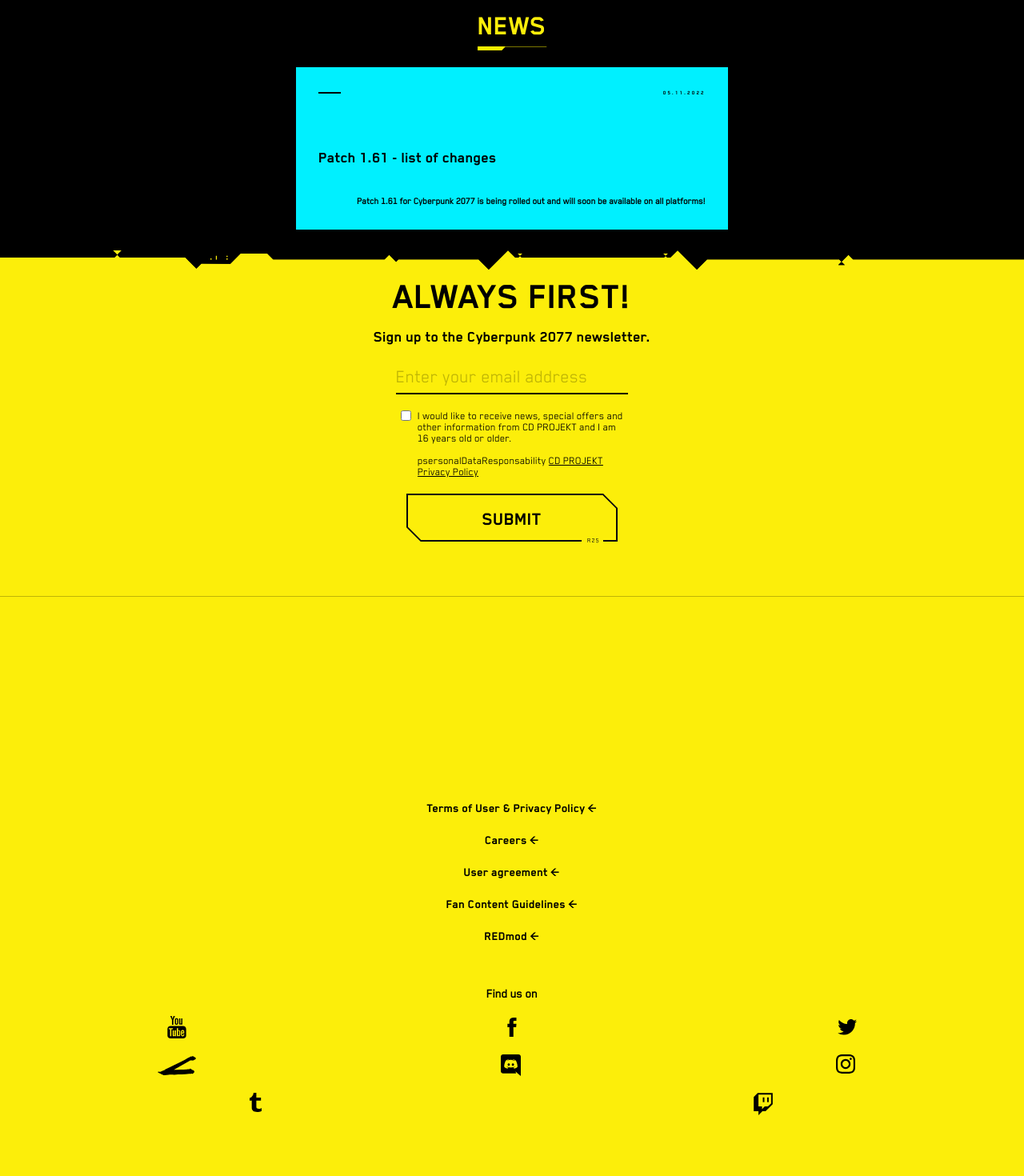
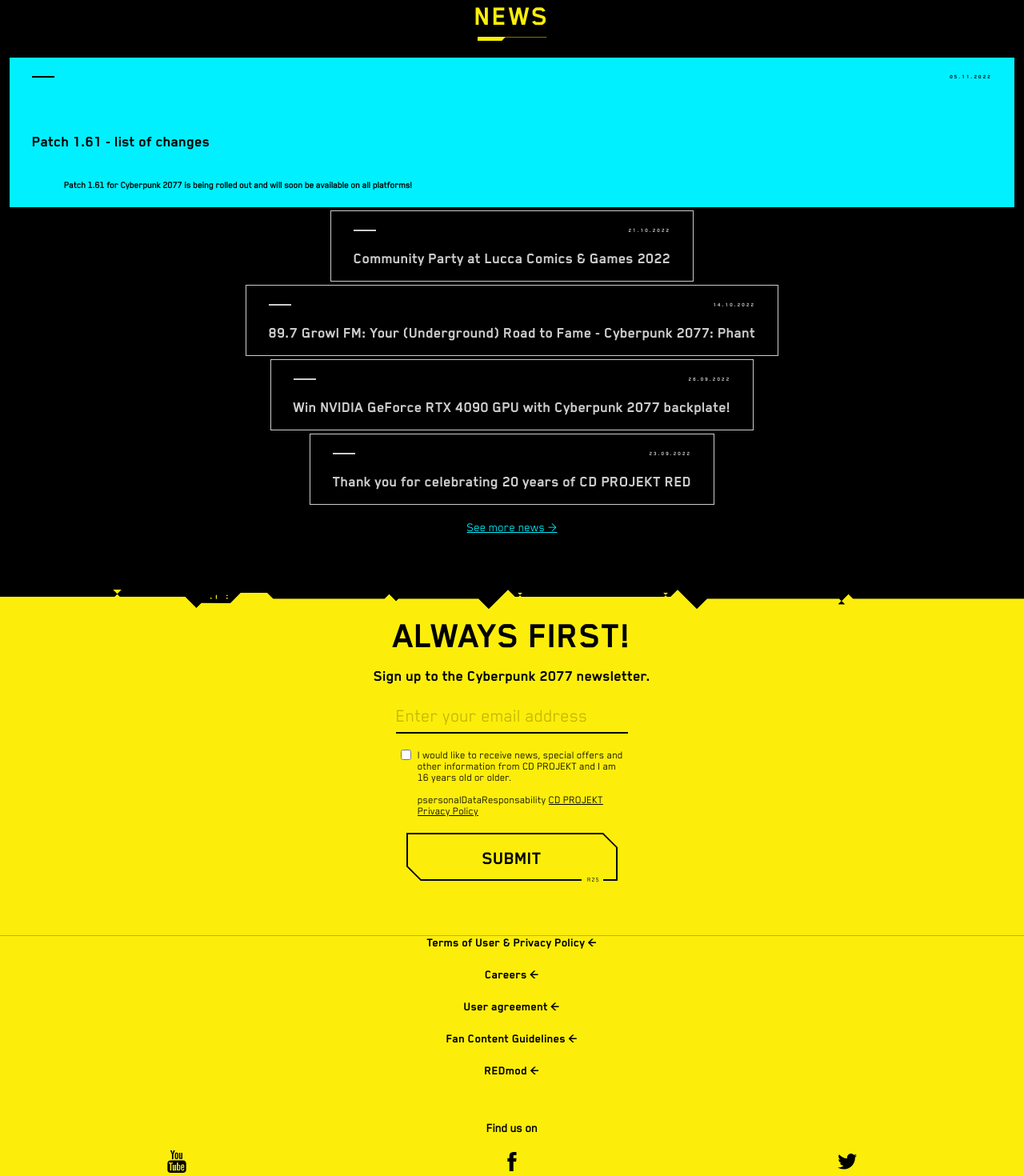
Before and after one commit to marcioflaviof/cyberbug, a Next.js app: page / in a window 1280 px wide. Shown: the top 1470 px of the page at 80% size. Built offline with nearby package versions, Linux system fonts and the light colour scheme.

Commit message:
Translations

```diff
--- /dev/null
+++ b/src/components/atoms/NewsCard/NewsCard.tsx
@@ -0,0 +1,30 @@
+import { useTranslation } from "react-i18next";
+
+type NewsCardType = {
+  date: string;
+  subtitle: string;
+  link: string;
+};
+
+const NewsCard: React.FC<NewsCardType> = ({ date, subtitle, link }) => {
+  const { t } = useTranslation();
+
+  return (
+    <li className="group border-gray-200 border py-5 px-7 mt-1 hover:bg-white">
+      <a href={link} className="text-gray-200 group-hover:text-black">
+        <div className="flex justify-between items-center">
+          <div className="bg-gray-200 h-[2px] w-7 content-[''] group-hover:bg-black" />
+          <div className="font-blender-bold uppercase text-[7px] tracking-[2px] group-hover:hidden">
+            {date}
+          </div>
+          <div className="font-blender-bold uppercase text-[7px] tracking-[2px] hidden group-hover:block">
+            {t("more")}
+          </div>
+        </div>
+        <h3 className="font-blender-bold text-xl leading-4 mt-6">{subtitle}</h3>
+      </a>
+    </li>
+  );
+};
+
+export { NewsCard };
--- a/src/components/molecules/Footer/Footer.tsx
+++ b/src/components/molecules/Footer/Footer.tsx
@@ -15,11 +15,11 @@
   const links: string[] = await getData();
 
   return (
-    <footer className="flex bg-black text-yellow-200 flex-col flex-wrap text-center justify-center align-middle py-20vw">
+    <footer className="flex bg-black text-yellow-200 flex-col flex-wrap text-center justify-center align-middle py-[18vw]">
       <ul>
         {links &&
           links.map((link) => (
-            <li key={link} className="m-3">
+            <li key={link} className="m-4">
               <a
                 href={`https://${link}`}
                 target="_blank"
@@ -35,7 +35,7 @@
             <Logo className="h-16 w-full" />
           </a>
         </li>
-        <li className="flex mt-4  justify-center">
+        <li className="flex mt-6 justify-center">
           <Image
             src="/cyberbug/rating_h8vfn3"
             alt="age advice"
--- a/src/components/molecules/News/News.tsx
+++ b/src/components/molecules/News/News.tsx
@@ -1,28 +1,59 @@
+"use client";
+
+import { NewsCard } from "@atoms/NewsCard/NewsCard";
+import { useTranslation } from "react-i18next";
+
 const News = () => {
+  const { t } = useTranslation();
+
   return (
-    <section className="items-center bg-black p-3">
-      <h2 className="relative pb-3 mb-5 font-blender-bold text-4xl text-center text-yellow-200 uppercase after:bg-header-bottom-yellow after:bg-center  after:bg-no-repeat after:w-full after:bottom-0 after:content-[''] after:h-2 after:left-0 after:absolute after:scale-75">
-        News
+    <section className="items-center bg-black px-3 pb-14">
+      <h2 className="relative pb-3 mb-5 font-blender-bold text-4xl text-center text-yellow-200 uppercase tracking-[2px] after:bg-header-bottom-yellow after:bg-center  after:bg-no-repeat after:w-full after:bottom-0 after:content-[''] after:h-2 after:left-0 after:absolute after:scale-75">
+        {t("news")}
       </h2>
       <ul className="flex flex-col items-center">
-        <li className="bg-blue-50 p-7">
+        <li className="group bg-blue-50 py-5 px-7 w-full hover:bg-white">
           <a href="https://www.cyberpunk.net/en/news/46420/patch-1-61-list-of-changes">
             <div className="flex justify-between items-center">
               <div className="bg-black h-[2px] w-7 content-['']" />
-              <div className="font-blender-bold uppercase text-[7px] tracking-[2px]">
+              <div className="font-blender-bold uppercase text-[7px] tracking-[2px] group-hover:hidden">
                 05.11.2022
+              </div>
+              <div className="font-blender-bold uppercase text-[7px] tracking-[2px] hidden group-hover:block">
+                {t("more")}
               </div>
             </div>
             <h3 className="text-left text-xl font-blender-bold mt-16">
-              Patch 1.61 - list of changes
+              {t("listofchanges")}
             </h3>
-            <p className="text-xs mt-8 font-bold ml-12">
-              Patch 1.61 for Cyberpunk 2077 is being rolled out and will soon be
-              available on all platforms!
-            </p>
+            <p className="text-xs mt-8 font-bold ml-10">{t("soonavailable")}</p>
           </a>
         </li>
+        <NewsCard
+          date="21.10.2022"
+          subtitle={t("cardOne")}
+          link="https://www.cyberpunk.net/en/news/46165/community-party-at-lucca-comics-games-2022"
+        />
+        <NewsCard
+          date="14.10.2022"
+          subtitle={t("cardTwo")}
+          link="https://www.cyberpunk.net/en/news/46105/89-7-growl-fm-your-underground-road-to-fame-cyberpunk-2077-phantom-liberty-music-contest"
+        />
+        <NewsCard
+          date="26.09.2022"
+          subtitle={t("cardThree")}
+          link="https://www.cyberpunk.net/en/news/45781/win-nvidia-geforce-rtx-4090-gpu-with-cyberpunk-2077-backplate"
+        />
+        <NewsCard
+          date="23.09.2022"
+          subtitle={t("cardFour")}
+          link="https://www.cyberpunk.net/en/news/45754/thank-you-for-celebrating-20-years-of-cd-projekt-red"
+        />
       </ul>
+
+      <a className="block text-blue-50 underline text-center mt-5 hover:no-underline">
+        {t("seeMoreNews")} {">"}
+      </a>
     </section>
   );
 };
--- a/src/utils/languages/en.json
+++ b/src/utils/languages/en.json
@@ -14,6 +14,15 @@
     "receiveNews": "I would like to receive news, special offers and other information from CD PROJEKT and I am 16 years old or older.",
     "personalDataResposability": "CD PROJEKT will be responsible for your personal data. For more information please check our",
     "privacyPolicy": "CD PROJEKT Privacy Policy",
-    "submit": "Submit"
+    "submit": "Submit",
+    "news": "news",
+    "more": "More",
+    "listofchanges": "Patch 1.61 - list of changes",
+    "soonavailable": "Patch 1.61 for Cyberpunk 2077 is being rolled out and will soon be available on all platforms!",
+    "cardOne": "Community Party at Lucca Comics & Games 2022",
+    "cardTwo": "89.7 Growl FM: Your (Underground) Road to Fame - Cyberpunk 2077: Phant",
+    "cardThree": "Win NVIDIA GeForce RTX 4090 GPU with Cyberpunk 2077 backplate!",
+    "cardFour": "Thank you for celebrating 20 years of CD PROJEKT RED",
+    "seeMoreNews": "See more news"
   }
 }
--- a/src/utils/languages/pt-BR.json
+++ b/src/utils/languages/pt-BR.json
@@ -14,6 +14,15 @@
     "receiveNews": " Eu gostaria de receber notícias, ofertas especiais e outras informações da CD PROJEKT e tenho 16 anos ou mais.",
     "personalDataResposability": "CD PROJEKT será responsável por seus dados pessoais. Para mais informações verifique nossa",
     "privacyPolicy": "Política de Privadidade da CD PROJEKT",
-    "submit": "Enviar"
+    "submit": "Enviar",
+    "news": "Notícias",
+    "more": "Mais",
+    "listofchanges": "Patch 1.61 - lista de alterações",
+    "soonavailable": "O Patch 1.61 de Cyberpunk 2077 já está disponível!",
+    "cardOne": "Festa da Comunidade na Lucca Comics & Games 2022",
+    "cardTwo": "89,7 Growl FM: Seu Caminho (Obscuro) para a Fama - Concurso Musical de",
+    "cardThree": "Ganhe uma RTX 4090 com a customização do Cyberpunk 2077!",
+    "cardFour": "Obrigado por celebrar os 20 anos da CD PROJEKT RED",
+    "seeMoreNews": "Veja mais notícias"
   }
 }
--- a/tailwind.config.js
+++ b/tailwind.config.js
@@ -23,9 +23,6 @@
         45: "11.25rem",
         60: "15rem",
       },
-      padding: {
-        "20vw": "20vw",
-      },
       backgroundImage: {
         world: "url('/world.svg')",
         button: "url('/buttonBg.svg')",
@@ -41,6 +38,8 @@
         white: "#FFFFFF",
         gray: {
           200: "#cdcdcd",
+          300: "#979797",
+          400: "#8c8c8c",
           600: "#323031",
           800: "#0e0e0e",
         },
```
